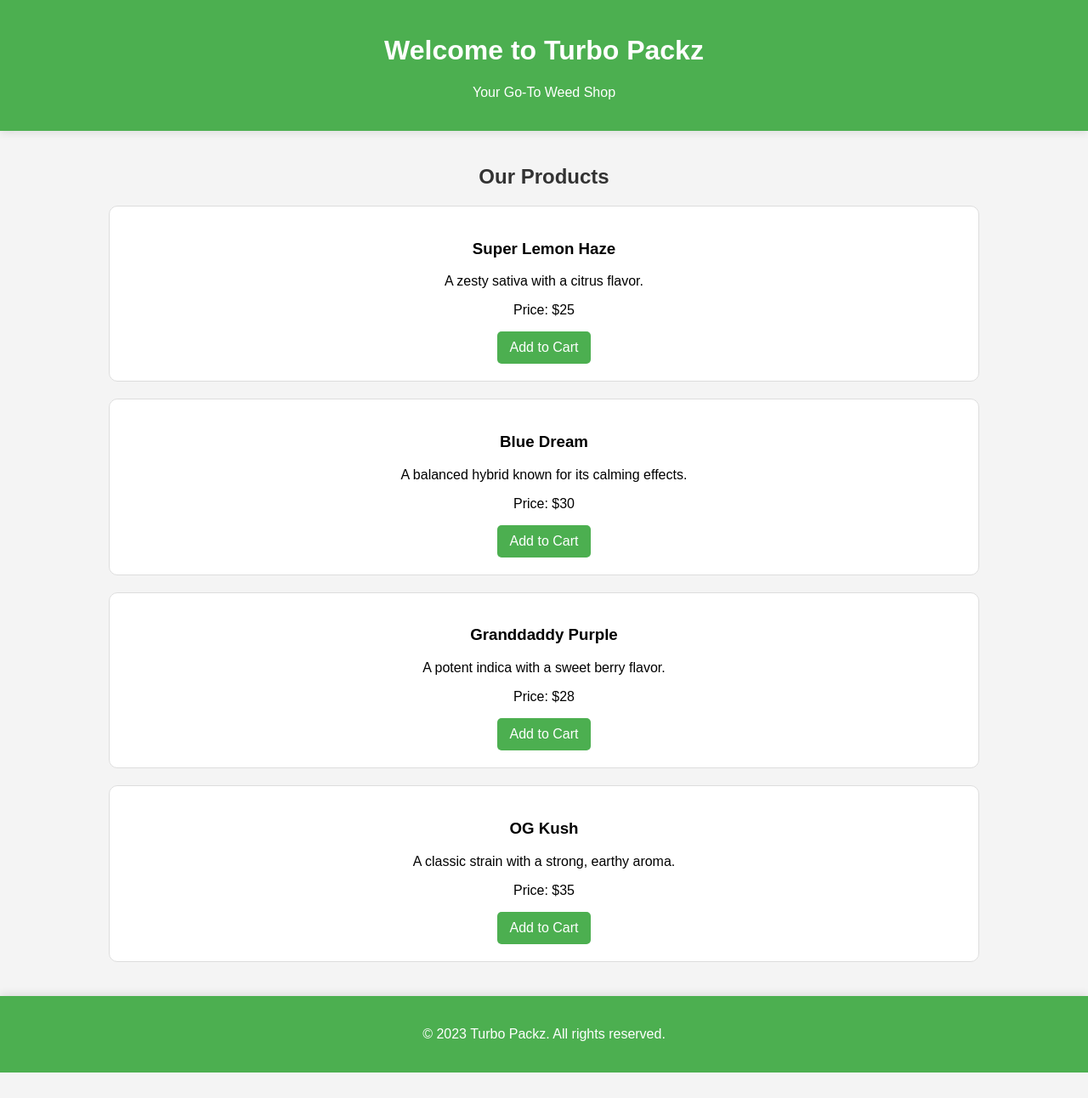
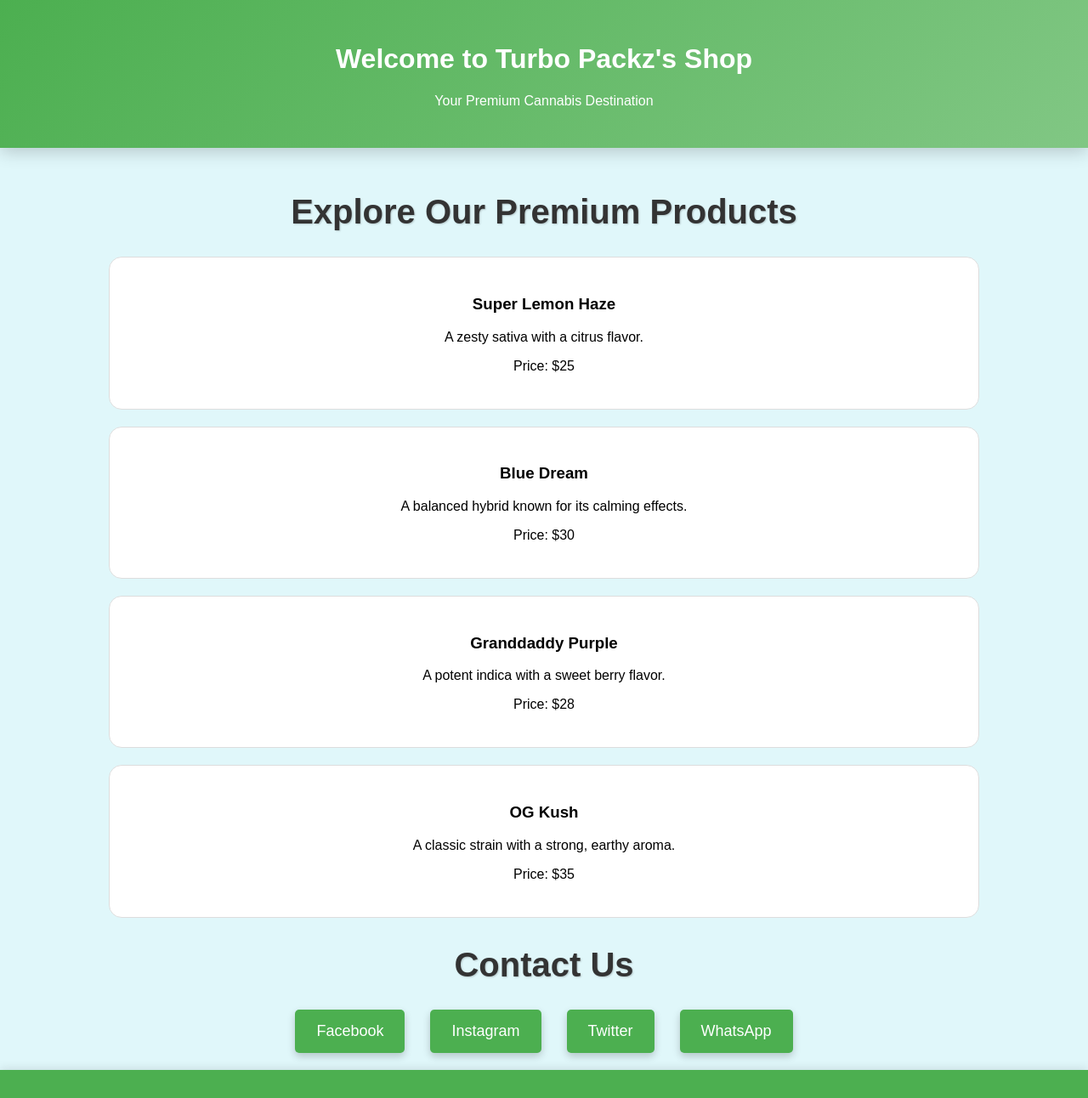
Before and after one commit to dga12/turbo.packzz, a plain HTML site: page index.html in a window 1280 px wide. Shown: the top 1292 px of the page at 85% size. Before the commit the page ends 1262 px from the top, so only its background shows below. Drawn offline with Linux system fonts and the light colour scheme.

Commit message:
Update index.html

```diff
--- a/index.html
+++ b/index.html
@@ -3,22 +3,33 @@
 <head>
     <meta charset="UTF-8">
     <meta name="viewport" content="width=device-width, initial-scale=1.0">
-    <title>Turbo Packz's Shop</title>
+    <title>Welcome to Turbo Packz's Shop - Premium Cannabis Products</title>
     <style>
         body {
             font-family: 'Arial', sans-serif;
             margin: 0;
             padding: 0;
-            background-color: #f4f4f4;
+            background-color: #e0f7fa;
             overflow-x: hidden;
             transition: background-color 0.3s;
         }
         header {
-            background: #4CAF50;
+            background: linear-gradient(135deg, #4CAF50, #81C784);
             color: white;
-            padding: 20px 0;
+            padding: 30px 0;
             text-align: center;
-            box-shadow: 0 2px 10px rgba(0, 0, 0, 0.1);
+            box-shadow: 0 4px 20px rgba(0, 0, 0, 0.2);
+            animation: slideIn 0.5s forwards;
+        }
+        @keyframes slideIn {
+            from {
+                transform: translateY(-100%);
+                opacity: 0;
+            }
+            to {
+                transform: translateY(0);
+                opacity: 1;
+            }
         }
         .container {
             width: 80%;
@@ -28,14 +39,16 @@
         }
         h2 {
             text-align: center;
-            margin-bottom: 20px;
+            margin-bottom: 30px;
             color: #333;
+            font-size: 2.5em;
+            text-shadow: 1px 1px 2px rgba(0, 0, 0, 0.2);
         }
         .product {
             background: white;
             border: 1px solid #ddd;
-            border-radius: 10px;
-            padding: 20px;
+            border-radius: 15px;
+            padding: 25px;
             margin: 20px 0;
             text-align: center;
             transition: transform 0.3s, box-shadow 0.3s;
@@ -43,23 +56,36 @@
             transform: translateY(20px);
             animation: fadeIn 0.5s forwards;
         }
+        @keyframes fadeIn {
+            to {
+                opacity: 1;
+                transform: translateY(0);
+            }
+        }
         .product:hover {
-            transform: translateY(-5px);
-            box-shadow: 0 4px 20px rgba(0, 0, 0, 0.2);
+            transform: translateY(-10px);
+            box-shadow: 0 8px 30px rgba(0, 0, 0, 0.3);
         }
-        button {
+        .socials {
+            display: flex;
+            justify-content: center;
+            margin-top: 20px;
+        }
+        .socials a {
+            margin: 0 15px;
+            text-decoration: none;
+            color: white;
             background-color: #4CAF50;
-            color: white;
-            border: none;
+            padding: 15px 25px;
             border-radius: 5px;
-            padding: 10px 15px;
-            cursor: pointer;
-            font-size: 16px;
             transition: background-color 0.3s, transform 0.2s;
+            box-shadow: 0 4px 10px rgba(0, 0, 0, 0.2);
+            font-size: 18px;
         }
-        button:hover {
+        .socials a:hover {
             background-color: #45a049;
-            transform: translateY(-2px);
+            transform: translateY(-3px);
+            box-shadow: 0 6px 15px rgba(0, 0, 0, 0.3);
         }
         footer {
             text-align: center;
@@ -70,12 +96,6 @@
             bottom: 0;
             width: 100%;
             box-shadow: 0 -2px 10px rgba(0, 0, 0, 0.1);
-        }
-        @keyframes fadeIn {
-            to {
-                opacity: 1;
-                transform: translateY(0);
-            }
         }
         .cart-message {
             position: fixed;
@@ -99,13 +119,21 @@
 <body>
 
 <header>
-    <h1>Welcome to Turbo Packz</h1>
-    <p>Your Go-To Weed Shop</p>
+    <h1>Welcome to Turbo Packz's Shop</h1>
+    <p>Your Premium Cannabis Destination</p>
 </header>
 
 <div class="container">
-    <h2>Our Products</h2>
+    <h2>Explore Our Premium Products</h2>
     <div id="product-list"></div>
+
+    <h2>Contact Us</h2>
+    <div class="socials">
+        <a href="https://www.facebook.com" target="_blank">Facebook</a>
+        <a href="https://www.instagram.com" target="_blank">Instagram</a>
+        <a href="https://www.twitter.com" target="_blank">Twitter</a>
+        <a href="https://www.whatsapp.com" target="_blank">WhatsApp</a>
+    </div>
 </div>
 
 <footer>
@@ -123,7 +151,6 @@
     ];
 
     const productList = document.getElementById('product-list');
-    const cartMessage = document.getElementById('cart-message');
 
     products.forEach((product, index) => {
         const productDiv = document.createElement('div');
@@ -133,19 +160,9 @@
             <h3>${product.name}</h3>
             <p>${product.description}</p>
             <p>Price: $${product.price}</p>
-            <button onclick="addToCart('${product.name}')">Add to Cart</button>
         `;
         productList.appendChild(productDiv);
     });
-
-    function addToCart(productName) {
-        cartMessage.innerText = `Added ${productName} to cart!`;
-        cartMessage.classList.add('show');
-
-        setTimeout(() => {
-            cartMessage.classList.remove('show');
-        }, 2000);
-    }
 </script>
 
 </body>
```
